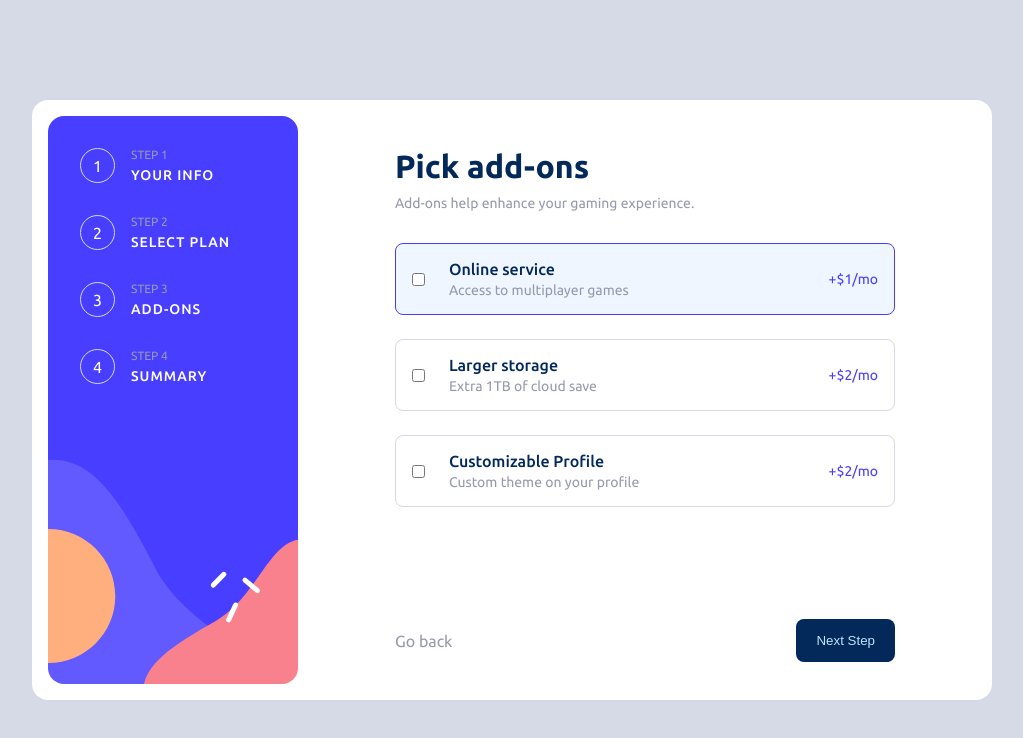
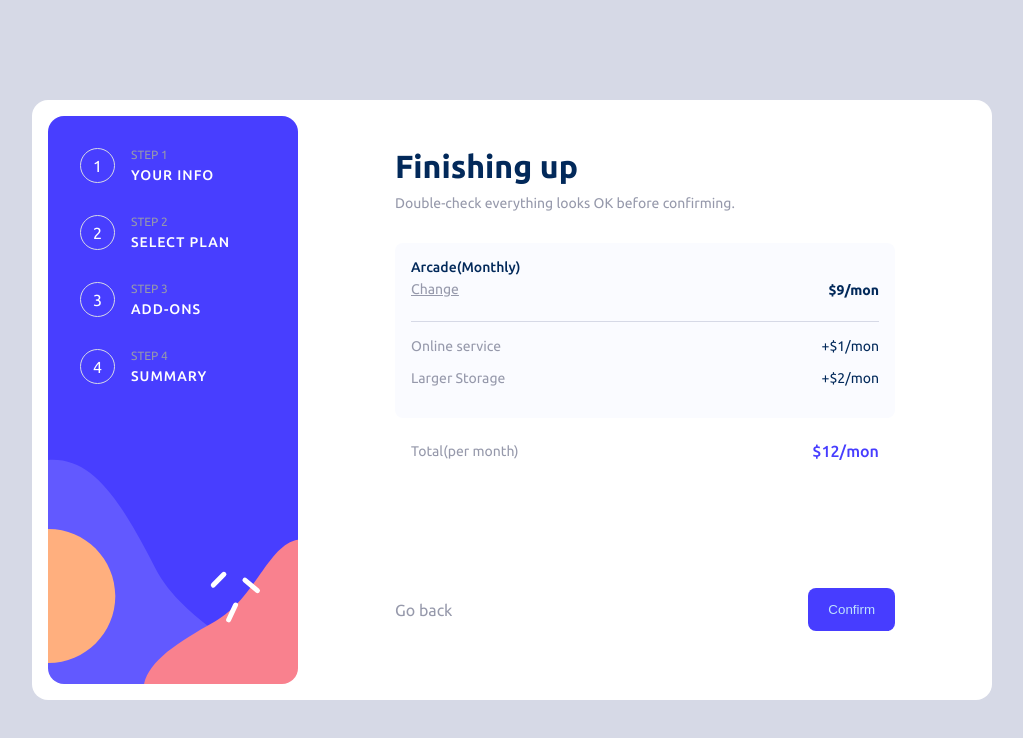
Before and after one commit to mnacfil/frontendmentor-Multi-step-form, a React (Create React App) app in the folder multi-step-form/: page / in a window 1280 px wide. Shown: the top 738 px of the page, without its empty margins (128-1151 px from the left). Built offline with nearby package versions, Linux system fonts and the light colour scheme.

Commit message:
Done step 4

```diff
--- a/multi-step-form/src/App.js
+++ b/multi-step-form/src/App.js
@@ -8,8 +8,8 @@ function App() {
         <StepsDesktop />
         {/* <Step1Form /> */}
         {/* <Step2Form /> */}
-        <Step3Form />
-        {/* <Step4Form /> */}
+        {/* <Step3Form /> */}
+        <Step4Form />
         {/* <ThankYou /> */}
       </div>
     </Wrapper>
--- a/multi-step-form/src/components/Step4Form.js
+++ b/multi-step-form/src/components/Step4Form.js
@@ -1,9 +1,137 @@
 import React from 'react'
+import styled from 'styled-components'
+import { useGlobalContext } from '../context'
 
 const Step4Form = () => {
+  const data = useGlobalContext();
   return (
-    <h2>Step 4 form</h2>
+    <Wrapper>
+      <form className='form'>
+        <div className="form-content">
+          <h2>
+            Finishing up
+          </h2>
+          <p>
+            Double-check everything looks OK before confirming.
+          </p>
+          <div className="summary-container">
+            <div className='summary-items'>
+              <div className="item">
+                <div>
+                  <h4>Arcade(Monthly)</h4>
+                  <a href="#" className='change'>Change</a>
+                </div>
+                <p className='item-rate'>
+                  $9/mon
+                </p>
+              </div>
+              <div className="item">
+                <h4>Online service</h4>
+                <p className='item-rate'>
+                  +$1/mon
+                </p>
+              </div>
+              <div className="item">
+                <h4>Larger Storage</h4>
+                <p className='item-rate'>
+                  +$2/mon
+                </p>
+              </div>
+            </div>
+            <div className="summary-total">
+              <h4>
+                Total(per month)
+              </h4>
+              <p className='total'>
+                  $12/mon
+                </p>
+            </div>
+          </div>
+        </div>
+        <div className='form-button'>
+          <a href="#" className='goBack-btn'>Go back</a>
+          <button className='confirm-btn next-btn'>Confirm</button>
+        </div>
+      </form>
+    </Wrapper>
   )
 }
 
+const Wrapper = styled.div`
+
+  .summary-items {
+    background-color: var(--Alabaster);
+    padding: 1rem;
+    border-radius: 0.5rem;
+
+    .item {
+      display: flex;
+      justify-content: space-between;
+      align-items: center;
+      margin: 1rem 0;
+      .change {
+        font-size: 14px;
+        color: var(--Cool-gray);
+        display: inline-block;
+        margin-bottom: 1.5rem;
+      }
+
+      h4 {
+        font-weight: 400;
+        font-size: 14px;
+        color: var(--Cool-gray)
+      }
+
+      p {
+        margin: 0;
+      }
+
+      .item-rate {
+        color: var(--marine-blue);
+        font-size: 14px;
+      }
+    }
+    .item:first-child {
+      margin: 0;
+      border-bottom: 1px solid var(--Light-gray);
+      h4 {
+        color: var(--marine-blue);
+        font-weight: 500;
+        margin-bottom: 4px;
+      }
+
+      .item-rate {
+        font-weight: 700;
+      }
+    }
+  }
+
+  .summary-total {
+    display: flex;
+    justify-content: space-between;
+    align-items: center;
+    padding: 1rem;
+    margin-top: 0.5rem;
+    p {
+      margin: 0;
+    }
+
+    h4 {
+      color: var(--Cool-gray);
+      font-size: 14px;
+      font-weight: 400;
+    }
+    .total {
+      color: var(--purplish-blue);
+      font-weight: 500;
+      font-size: 16px;
+    }
+  }
+
+  .confirm-btn {
+    background-color: var(--purplish-blue);
+  }
+
+`;
+
 export default Step4Form
--- /dev/null
+++ b/multi-step-form/src/context.js
@@ -0,0 +1,17 @@
+import React,{ useContext, useState } from "react";
+
+const StoreContext = React.createContext();
+
+const StoreProvider = ({ children }) => {
+    return(
+        <StoreContext.Provider
+            value="Hello"
+        >
+            {children}
+        </StoreContext.Provider>
+    )
+}
+
+export const useGlobalContext = () => useContext(StoreContext);
+
+export { StoreContext, StoreProvider};
--- a/multi-step-form/src/index.js
+++ b/multi-step-form/src/index.js
@@ -2,10 +2,13 @@ import React from 'react';
 import ReactDOM from 'react-dom/client';
 import './index.css';
 import App from './App';
+import { StoreProvider } from './context';
 
 const root = ReactDOM.createRoot(document.getElementById('root'));
 root.render(
   <React.StrictMode>
-    <App />
+    <StoreProvider>
+      <App />
+    </StoreProvider>
   </React.StrictMode>
 );
```
